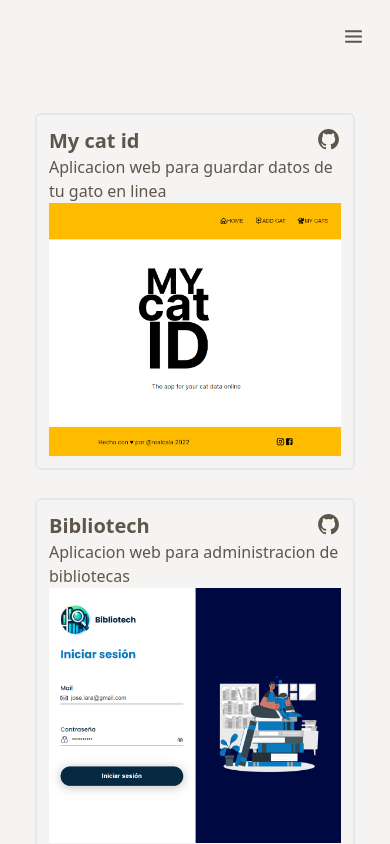
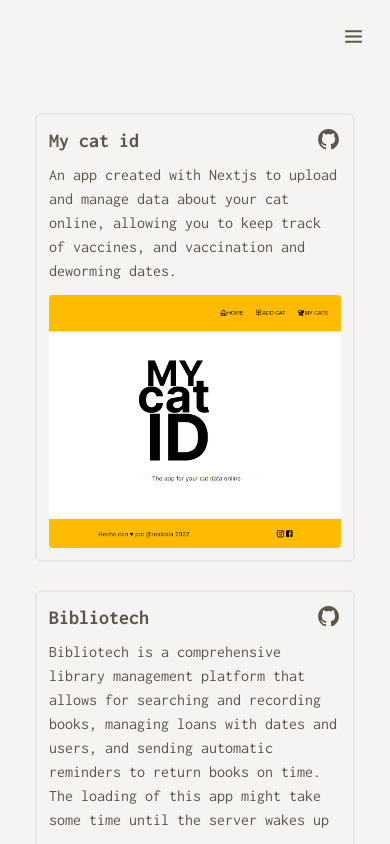
Before and after one commit to rocio-alcala/portfolio-alcala, a Next.js app: page /projects in a window 390 px wide. Shown: the top 844 px of the page. Built offline with nearby package versions, Linux system fonts and the light colour scheme.

Commit message:
feat: responsive in projects page

```diff
--- a/db.json
+++ b/db.json
@@ -3,7 +3,7 @@
     {
       "name": "My cat id",
       "id": 1,
-      "description": "Aplicacion web para guardar datos de tu gato en linea",
+      "description": "An app created with Nextjs to upload and manage data about your cat online, allowing you to keep track of vaccines, and vaccination and deworming dates.",
       "url": "https://my-cat-id.vercel.app",
       "img": "my-cat-id.png",
       "repo": "https://github.com/rocio-alcala/my-cat-id"
@@ -11,7 +11,7 @@
     {
       "name": "Bibliotech",
       "id": 2,
-      "description": "Aplicacion web para administracion de bibliotecas",
+      "description": "Bibliotech is a comprehensive library management platform that allows for searching and recording books, managing loans with dates and users, and sending automatic reminders to return books on time. The loading of this app might take some time until the server wakes up",
       "url": "https://bibliotechapp.website/",
       "img": "bibliotech.png",
       "repo": "https://github.com/No-Country/c15-41-t-java-react"
@@ -19,7 +19,7 @@
     {
       "name": "Brastlewark",
       "id": 3,
-      "description": "Aplicacion de busqueda de habitantes en una comunidad",
+      "description": "This app displays the citizens of a city and allows users to filter and search. I developed this project to implement pagination functionality on the client side.",
       "url": "https://brastlewark-mocha.vercel.app/",
       "img": "brastlewark.png",
       "repo": "https://github.com/rocio-alcala/Brastlewark"
--- a/src/components/ProjectCard.tsx
+++ b/src/components/ProjectCard.tsx
@@ -17,10 +17,10 @@ interface ProjectCardProps {
 
 export default function ProjectCard({ project }: ProjectCardProps) {
   return (
-    <Link className="cursor-pointer" href={project.url}>
-      <div className="flex-col justify-center border-2 rounded-md p-3 m-2 h-86 w-80 hover:scale-105 transition-all duration-500">
-        <div className="flex justify-between">
-          <h3 className="text-xl font-bold">{project.name}</h3>{" "}
+    <Link className="cursor-pointer font-inconsolata" href={project.url}>
+      <div className="flex-col relative justify-center border-2 rounded-md p-3 m-2 h-86 w-80 hover:scale-105 transition-all duration-500">
+        <div className="flex justify-between ">
+          <h3 className="text-xl font-bold pb-2">{project.name}</h3>{" "}
           <Link href={project.repo}>
             <BiLogoGithub
               size={25}
@@ -28,8 +28,13 @@ export default function ProjectCard({ project }: ProjectCardProps) {
             />
           </Link>
         </div>
-        <p>{project.description}</p>
-        <img src={project.img} alt={project.name} />
+        <p className="pb-3 md:hidden">{project.description}</p>
+        <div className="relative">
+          <img className="rounded" src={project.img} alt={project.name} />
+          <p className="hidden md:block text-gray-900 rounded absolute top-0 left-0 h-full p-3 backdrop-blur-3xl opacity-0 hover:opacity-100 transition-all duration-700">
+            {project.description}
+          </p>
+        </div>
       </div>
     </Link>
   );
```
Also changed, not shown: public/bibliotech.png.
